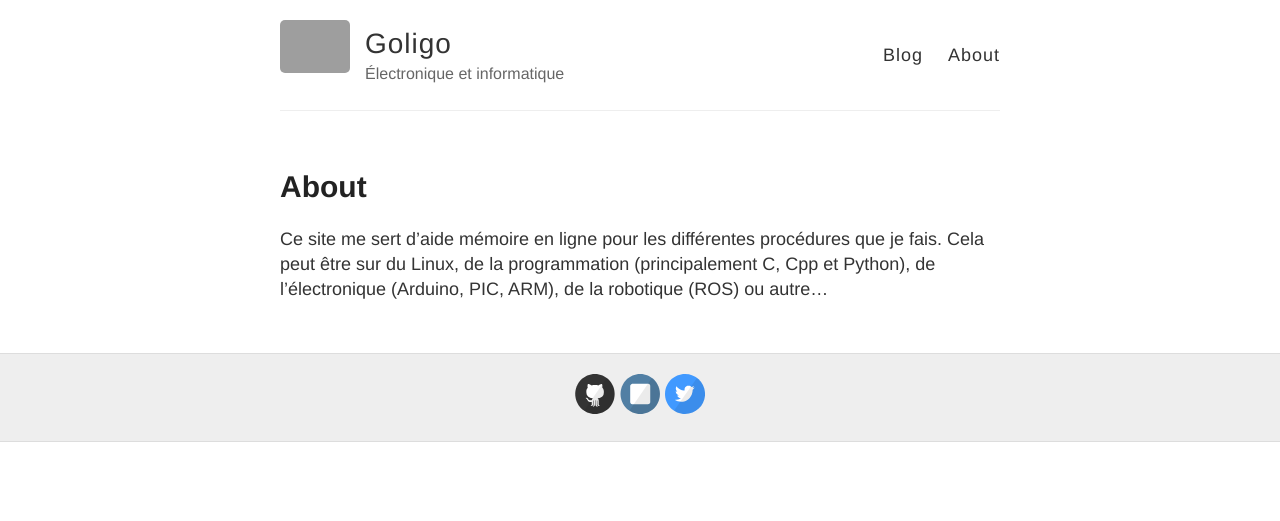
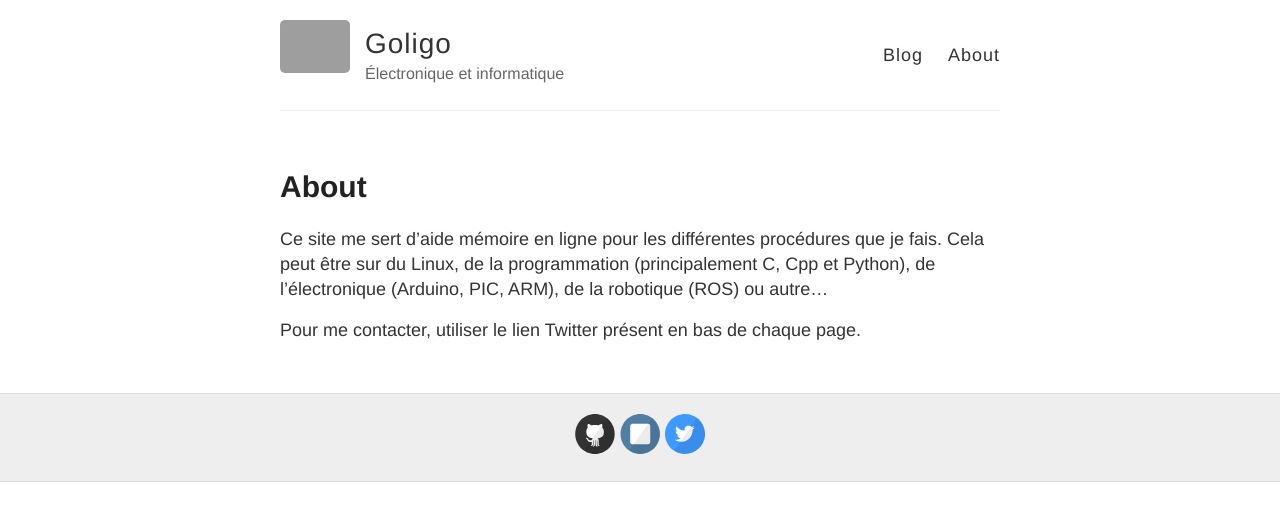
Before and after one commit to romainreignier/romainreignier.github.io, a Jekyll site: the page built from about.md, in a window 1280 px wide. Shown: the top 521 px of the page. Built offline with Jekyll 4.4.1, drawn with Linux system fonts in a browser that asks for light colours; Markdown is read by kramdown in place of the engine named in the settings; grey boxes are pictures that could not be loaded.

Commit message:
Ajout de la mention au lien Twitter pour contact.

```diff
--- a/about.md
+++ b/about.md
@@ -5,3 +5,5 @@ permalink: /about/
 ---
 
 Ce site me sert d'aide mémoire en ligne pour les différentes procédures que je fais. Cela peut être sur du Linux, de la programmation (principalement C, Cpp et Python), de l'électronique (Arduino, PIC, ARM), de la robotique (ROS) ou autre...
+
+Pour me contacter, utiliser le lien Twitter présent en bas de chaque page.
```
